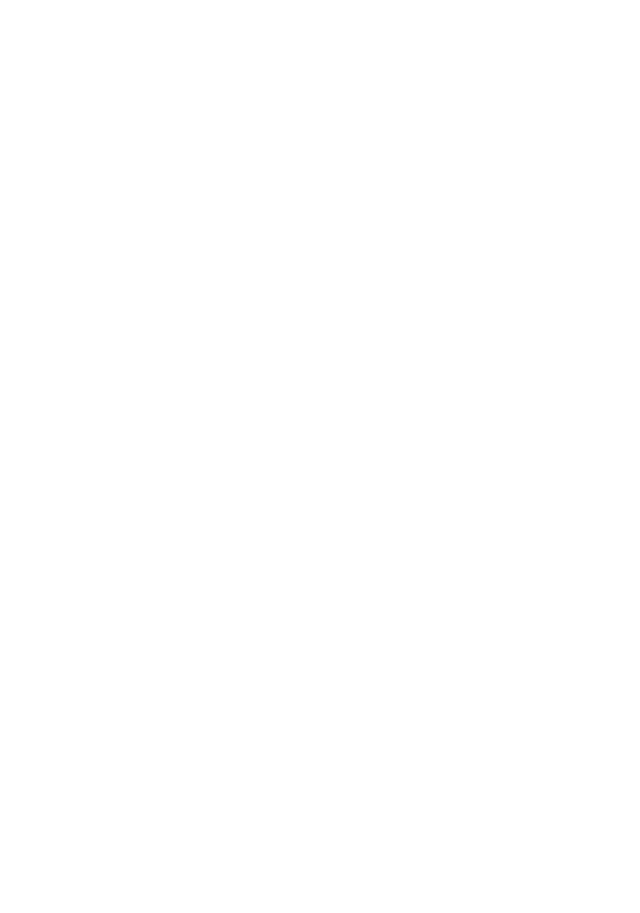
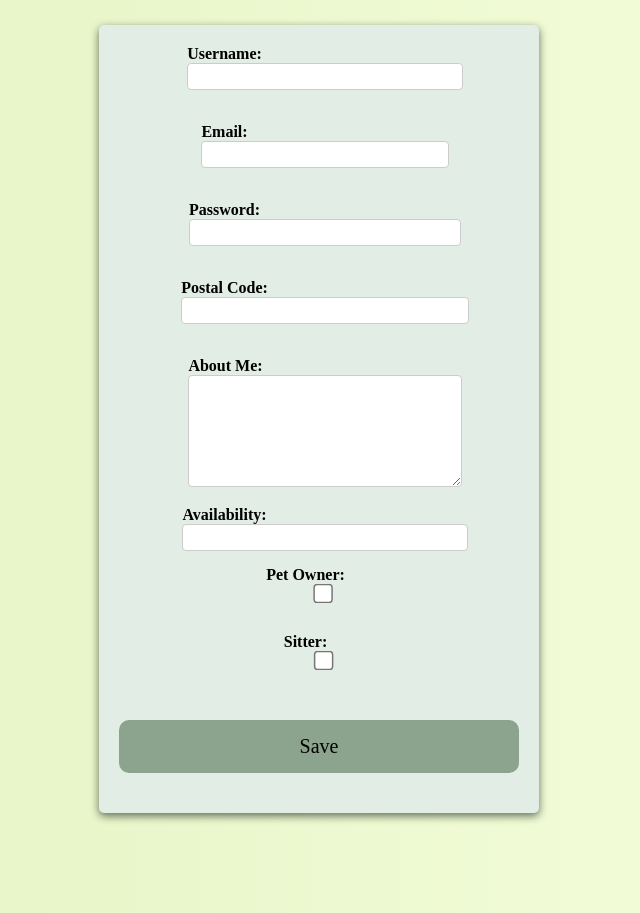
Before and after one commit to natko22/pet-project-frontend, a React (Create React App) app: page /edit in a window 1280 px wide. Before the commit this address had no page. Shown: the part 320-1233 px from the top of the page, without its empty margins (321-961 px from the left). Before the commit the page ends 800 px from the top, so only its background shows below. Built offline with nearby package versions, Linux system fonts and the light colour scheme.

Commit message:
add profile edit component

```diff
--- a/src/App.css
+++ b/src/App.css
@@ -122,3 +122,75 @@
   font-size: 18px;
   font-family: "Times New Roman", Times, serif;
 }
+
+/* edit -profile -form */
+
+.photo-edit-btn {
+  width: 100px;
+  height: 100px;
+  border-radius: 50%;
+  background-color: #8ca38e;
+  color: #ffffff;
+  display: flex;
+  justify-content: center;
+  align-items: center;
+  cursor: pointer;
+  margin: 80px auto;
+}
+
+.photo-upload-btn:hover {
+  background-color: #3a4d3c;
+}
+
+.edit-profile-form {
+  display: flex;
+  flex-direction: column;
+  align-items: center;
+  background-color: #e2ede5;
+  max-width: 400px;
+  margin: 100px auto;
+  padding: 20px;
+  border-radius: 5px;
+  box-shadow: 0 3px 8px rgba(4, 15, 10, 0.601);
+}
+
+.edit-profile-form label {
+  display: block;
+  font-weight: bold;
+  margin-bottom: 5px;
+}
+
+.edit-profile-form input,
+textarea {
+  width: 100%;
+  padding: 5px;
+  margin-bottom: 10px;
+  border: 1px solid #ccc;
+  border-radius: 4px;
+}
+
+.edit-profile-form textarea {
+  height: 100px;
+}
+
+.edit-form-checkbox {
+  transform: scale(1.5);
+  margin-right: 10px;
+}
+
+.edit-profile-form button {
+  width: 100%;
+  padding: 15px;
+  margin: 20px;
+  background-color: #8ca38e;
+  color: #000000;
+  font-size: 20px;
+  font-family: "Times New Roman", Times, serif;
+  border: none;
+  border-radius: 10px;
+  cursor: pointer;
+}
+
+.edit-profile-form button:hover {
+  background-color: #3a4d3c;
+}
--- a/src/App.js
+++ b/src/App.js
@@ -3,6 +3,7 @@
 import SignupPage from "./pages/SignupPage";
 import LoginPage from "./pages/LoginPage.jsx";
 import ProfilePage from "./pages/ProfilePage";
+import EditProfile from "./components/EditProfile";
 
 function App() {
   return (
@@ -11,6 +12,7 @@
         <Route path="/signup" element={<SignupPage />} />
         <Route path="/login" element={<LoginPage />} />
         <Route path="/profile" element={<ProfilePage />} />
+        <Route path="/edit" element={<EditProfile />} />
       </Routes>
     </div>
   );
--- /dev/null
+++ b/src/components/EditProfile.jsx
@@ -0,0 +1,116 @@
+import React, { useState } from "react";
+import { Link } from "react-router-dom";
+
+const EditProfile = () => {
+  const [username, setUsername] = useState("");
+  const [email, setEmail] = useState("");
+  const [password, setPassword] = useState("");
+  const [postalCode, setPostalCode] = useState("");
+  const [aboutMe, setAboutMe] = useState("");
+  const [isPetOwner, setIsPetOwner] = useState(false);
+  const [isSitter, setIsSitter] = useState(false);
+
+  const handleUsernameChange = (e) => {
+    setUsername(e.target.value);
+  };
+
+  const handleEmailChange = (e) => {
+    setEmail(e.target.value);
+  };
+
+  const handlePasswordChange = (e) => {
+    setPassword(e.target.value);
+  };
+
+  const handlePostalCodeChange = (e) => {
+    setPostalCode(e.target.value);
+  };
+
+  const handleAboutMeChange = (e) => {
+    setAboutMe(e.target.value);
+  };
+
+  const handlePetOwnerChange = (e) => {
+    setIsPetOwner(e.target.checked);
+  };
+
+  const handleSitterChange = (e) => {
+    setIsSitter(e.target.checked);
+  };
+
+  const handleSubmit = (e) => {
+    e.preventDefault();
+  };
+  console.log(handleSubmit);
+
+  return (
+    <div>
+      <Link to="/profile">Back to Profile</Link>
+
+      <h2>Edit Profile</h2>
+
+      <button className="photo-edit-btn">Edit Photo</button>
+      <form onSubmit={handleSubmit} className="edit-profile-form">
+        <label>
+          Username:
+          <input type="text" value={username} onChange={handleUsernameChange} />
+        </label>
+        <br />
+        <label>
+          Email:
+          <input type="email" value={email} onChange={handleEmailChange} />
+        </label>
+        <br />
+        <label>
+          Password:
+          <input
+            type="password"
+            value={password}
+            onChange={handlePasswordChange}
+          />
+        </label>
+        <br />
+        <label>
+          Postal Code:
+          <input
+            type="text"
+            value={postalCode}
+            onChange={handlePostalCodeChange}
+          />
+        </label>
+        <br />
+        <label>
+          About Me:
+          <textarea value={aboutMe} onChange={handleAboutMeChange} />
+        </label>
+        <label>
+          Availability:
+          <input />
+        </label>
+        <label>
+          Pet Owner:
+          <input
+            type="checkbox"
+            checked={isPetOwner}
+            onChange={handlePetOwnerChange}
+            className="edit-form-checkbox"
+          />
+        </label>
+        <br />
+        <label>
+          Sitter:
+          <input
+            type="checkbox"
+            checked={isSitter}
+            onChange={handleSitterChange}
+            className="edit-form-checkbox"
+          />
+        </label>
+        <br />
+        <button type="submit">Save</button>
+      </form>
+    </div>
+  );
+};
+
+export default EditProfile;
--- a/src/pages/ProfilePage.jsx
+++ b/src/pages/ProfilePage.jsx
@@ -1,7 +1,82 @@
+import { useState, useEffect } from "react";
 import React from "react";
+import axios from "axios";
+import { useNavigate } from "react-router-dom";
+import { Link } from "react-router-dom";
 
-function ProfilePage() {
-  return <div>ProfilePage</div>;
-}
+const ProfilePage = () => {
+  const [profileImage, setProfileImage] = useState(null);
+  const [imagePreview, setImagePreview] = useState(null);
+  const [isLoading, setIsLoading] = useState(false);
+  const upload_preset = process.env.UPLOAD_PRESET;
+
+  const navigate = useNavigate();
+
+  const handleImageChange = (e) => {
+    const file = e.target.files[0];
+    setProfileImage(file);
+    setImagePreview(URL.createObjectURL(file));
+  };
+
+  const uploadImage = async (e) => {
+    e.preventDefault();
+    setIsLoading(true);
+
+    try {
+      if (profileImage && profileImage.type.includes("image")) {
+        const formData = new FormData();
+        formData.append("file", profileImage);
+        formData.append("upload_preset", upload_preset);
+        formData.append("cloud_name", "natassa");
+
+        const response = await axios.post(
+          "https://api.cloudinary.com/v1_1/natassa/image/upload",
+          formData
+        );
+        console.log(formData);
+
+        const imageUrl = response.data["secure_url"];
+        // Do something with the imageUrl, such as saving it to the database
+        console.log(imageUrl);
+        alert(imageUrl);
+        setIsLoading(false);
+      } else {
+        throw new Error("Please select a valid image file.");
+      }
+    } catch (error) {
+      console.error(error);
+      setIsLoading(false);
+    }
+  };
+
+  return (
+    <div>
+      <h1>Welcome to your profile </h1>
+      <Link to="/edit">Edit Profile</Link>
+
+      <h2>Add image</h2>
+      <div className="card">
+        <form onSubmit={uploadImage}>
+          <label>
+            <input
+              type="file"
+              accept="image/png, image/jpeg, image/jpg"
+              name="image"
+              onChange={handleImageChange}
+            />
+          </label>
+          {isLoading ? (
+            <p>Uploading...</p>
+          ) : (
+            <button type="submit">Upload</button>
+          )}
+        </form>
+        <div className="profile-photo">
+          {imagePreview && <img src={imagePreview} alt="" />}
+        </div>
+      </div>
+    </div>
+  );
+};
 
 export default ProfilePage;
```
Also changed, not shown: 1 other file (tests, documents, lock files or other folders).
